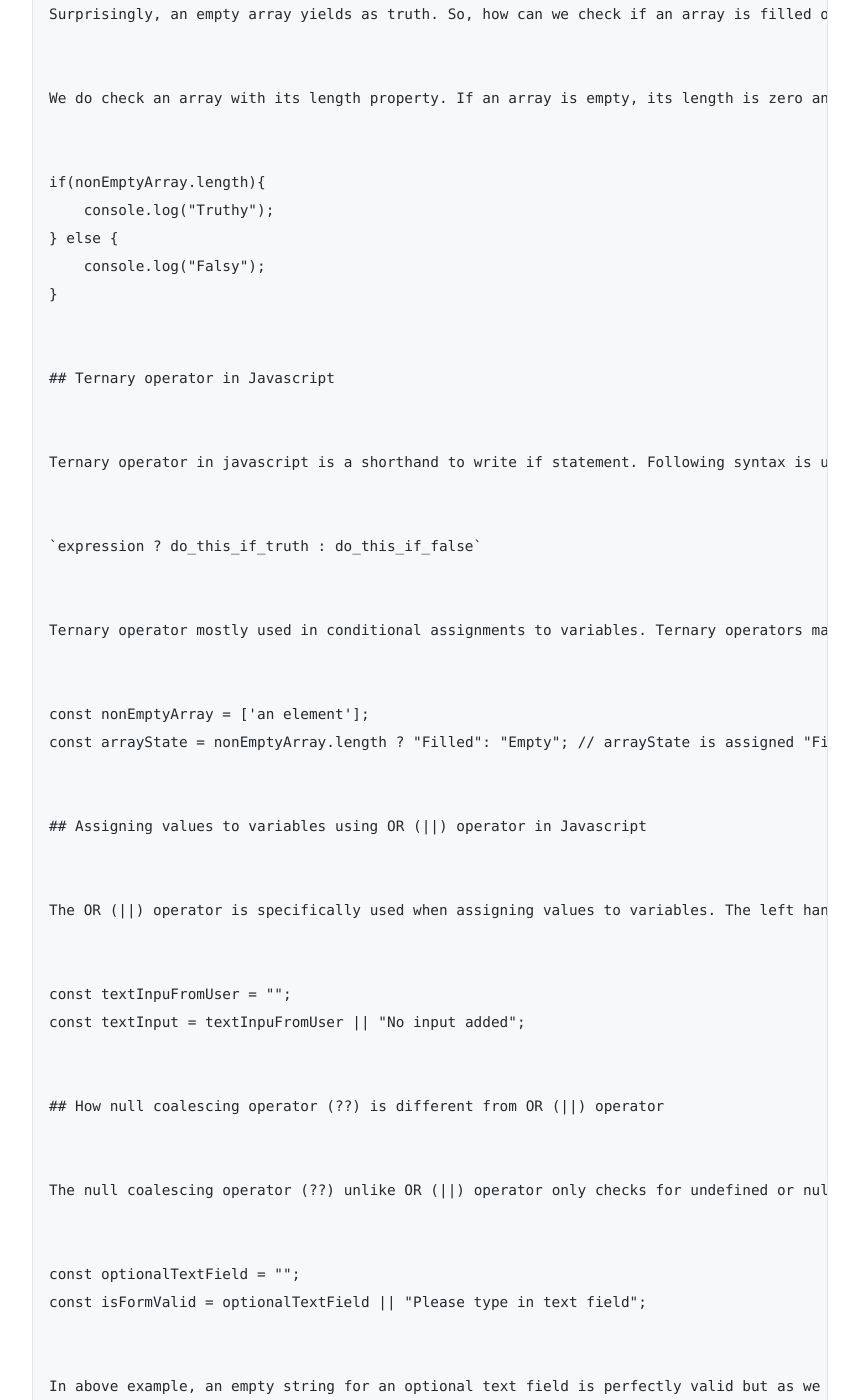
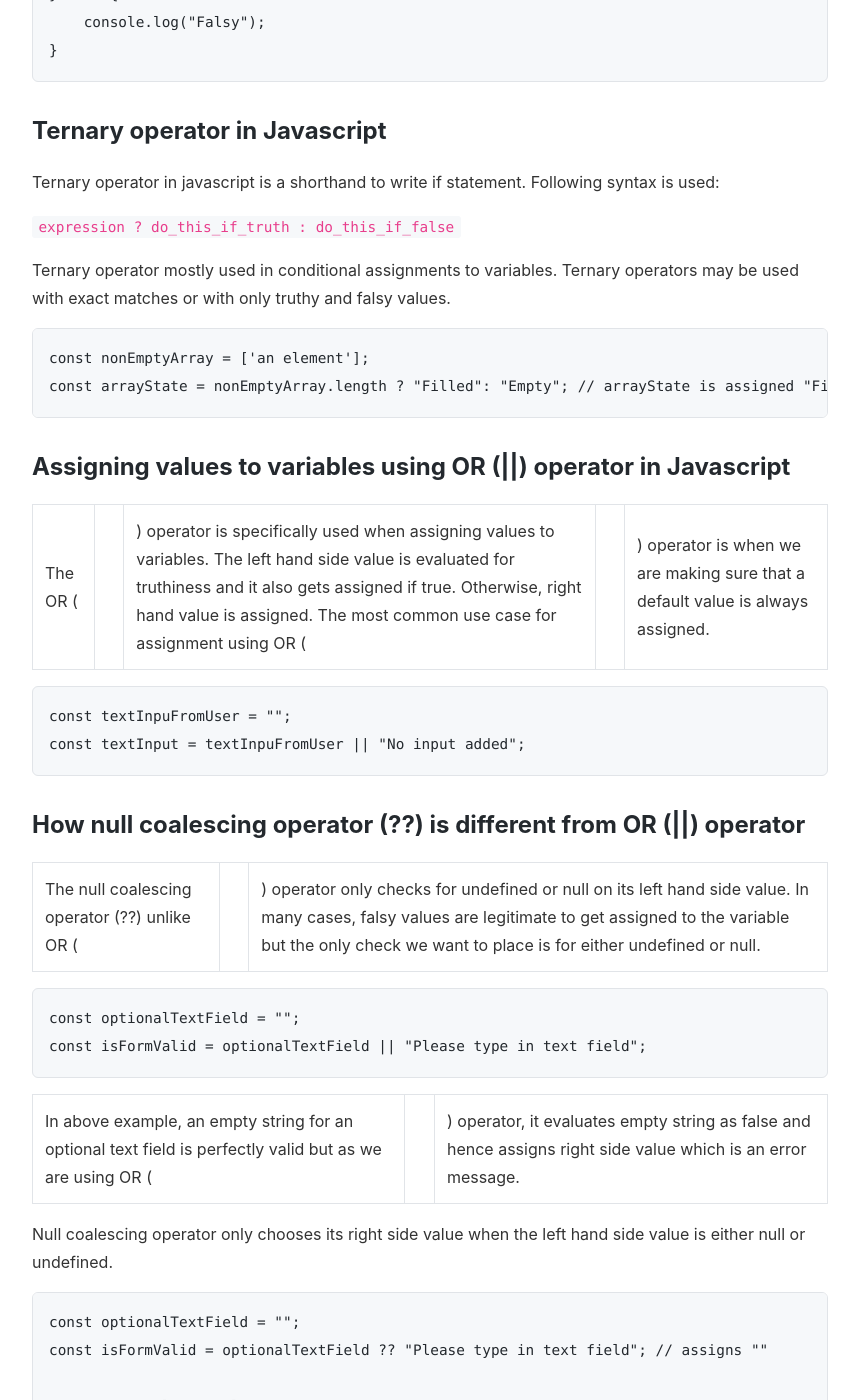
Before and after one commit to zohaib-shah/weblearningblog, a Jekyll site: the page built from _posts/2024-01-25-understanding-null-coalescing-and-ternary-operator-with-truthy-and-falsy-values-in-javascript.md, in a window 1280 px wide and 1400 px high, scrolled down 2396 px. Shown: the whole window, without its empty margins (210-1069 px from the left). Built offline with Jekyll 4.4.1, drawn with Linux system fonts in a browser that asks for light colours; some of the changed text lies outside the part shown.

Commit message:
Fix code block formatting in null-coalescing-ternary post

````diff
--- a/_posts/2024-01-25-understanding-null-coalescing-and-ternary-operator-with-truthy-and-falsy-values-in-javascript.md
+++ b/_posts/2024-01-25-understanding-null-coalescing-and-ternary-operator-with-truthy-and-falsy-values-in-javascript.md
@@ -24,43 +24,39 @@ const stringFalse = "false";
 
 const emptyArray = [];
 const nonEmptyArray = ['an element'];
-
+```
 
 To check for exact match, we usually write if statement as below:
 
-
+```javascript
 if(nonEmptyString === "Anything"){
-console.log("Matched");
+    console.log("Matched");
 }
-
 // outputs "Matched"
-
+```
 
 Truthy and falsy way of assessment is useful when we are not interested in exact comparison but only want to check for either the criteria is generally acceptable. Following are some examples of what we mean here by "Generally acceptable":
 
-
 When we only want to check if an input field is filled instead of what exactly it contains.
 
-
 When we want to make sure that an array has elements but we are not keen to know how many elements or what elements are in it.
-
 
 When we want to ensure that a variable with number type has non zero value .i.e. anything but zero.
 
 
 To examine any value for truthiness, we use if statement as below:
 
-
+```javascript
 if(nonEmptyString){
     console.log("Truthy");
 } else {
     console.log("Falsy");
 }
+```
 
+And following is the result of above variables when we test them for truthiness:
 
-and following is the result of above variables when we test them for truthiness:
-
-
+```javascript
 const nonEmptyString = "Anything"; // true
 const emptyString = ""; // false
 
@@ -72,20 +68,20 @@ const stringFalse = "false"; // true
 
 const emptyArray = []; // true
 const nonEmptyArray = ['an element']; // true
-
+```
 
 Surprisingly, an empty array yields as truth. So, how can we check if an array is filled or empty using truthy and falsy way of assessment?
 
 
 We do check an array with its length property. If an array is empty, its length is zero and from the above results we can see that numeric zero is false. Any numeric value greater than zero is truth. We should always check arrays as following:
 
-
+```javascript
 if(nonEmptyArray.length){
     console.log("Truthy");
 } else {
     console.log("Falsy");
 }
-
+```
 
 ## Ternary operator in Javascript
 
@@ -98,37 +94,36 @@ Ternary operator in javascript is a shorthand to write if statement. Following s
 
 Ternary operator mostly used in conditional assignments to variables. Ternary operators may be used with exact matches or with only truthy and falsy values.
 
-
+```javascript
 const nonEmptyArray = ['an element'];
 const arrayState = nonEmptyArray.length ? "Filled": "Empty"; // arrayState is assigned "Filled"
-
+```
 
 ## Assigning values to variables using OR (||) operator in Javascript
 
 
 The OR (||) operator is specifically used when assigning values to variables. The left hand side value is evaluated for truthiness and it also gets assigned if true. Otherwise, right hand value is assigned. The most common use case for assignment using OR (||) operator is when we are making sure that a default value is always assigned.
 
-
+```javascript
 const textInpuFromUser = "";
 const textInput = textInpuFromUser || "No input added";
-
+```
 
 ## How null coalescing operator (??) is different from OR (||) operator
 
 
 The null coalescing operator (??) unlike OR (||) operator only checks for undefined or null on its left hand side value. In many cases, falsy values are legitimate to get assigned to the variable but the only check we want to place is for either undefined or null.
 
-
+```javascript
 const optionalTextField = "";
 const isFormValid = optionalTextField || "Please type in text field";
-
+```
 
 In above example, an empty string for an optional text field is perfectly valid but as we are using OR (||) operator, it evaluates empty string as false and hence assigns right side value which is an error message.
 
-
 Null coalescing operator only chooses its right side value when the left hand side value is either null or undefined.
 
-
+```javascript
 const optionalTextField = "";
 const isFormValid = optionalTextField ?? "Please type in text field"; // assigns ""
 
@@ -137,5 +132,4 @@ const isFormValid = optionalTextField ?? "Please type in text field"; // assigns
 
 const optionalTextField = null;
 const isFormValid = optionalTextField ?? "Please type in text field"; // assigns "Please type in text field"
-
 ```
````
